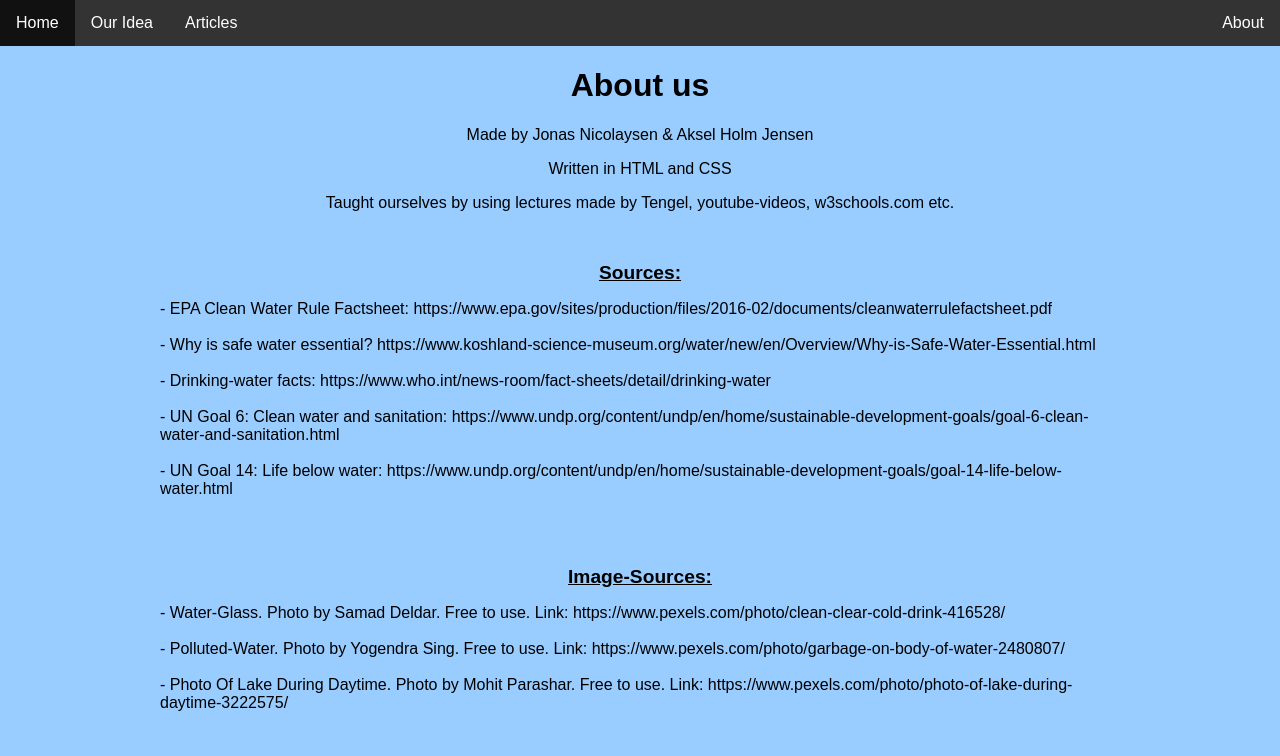
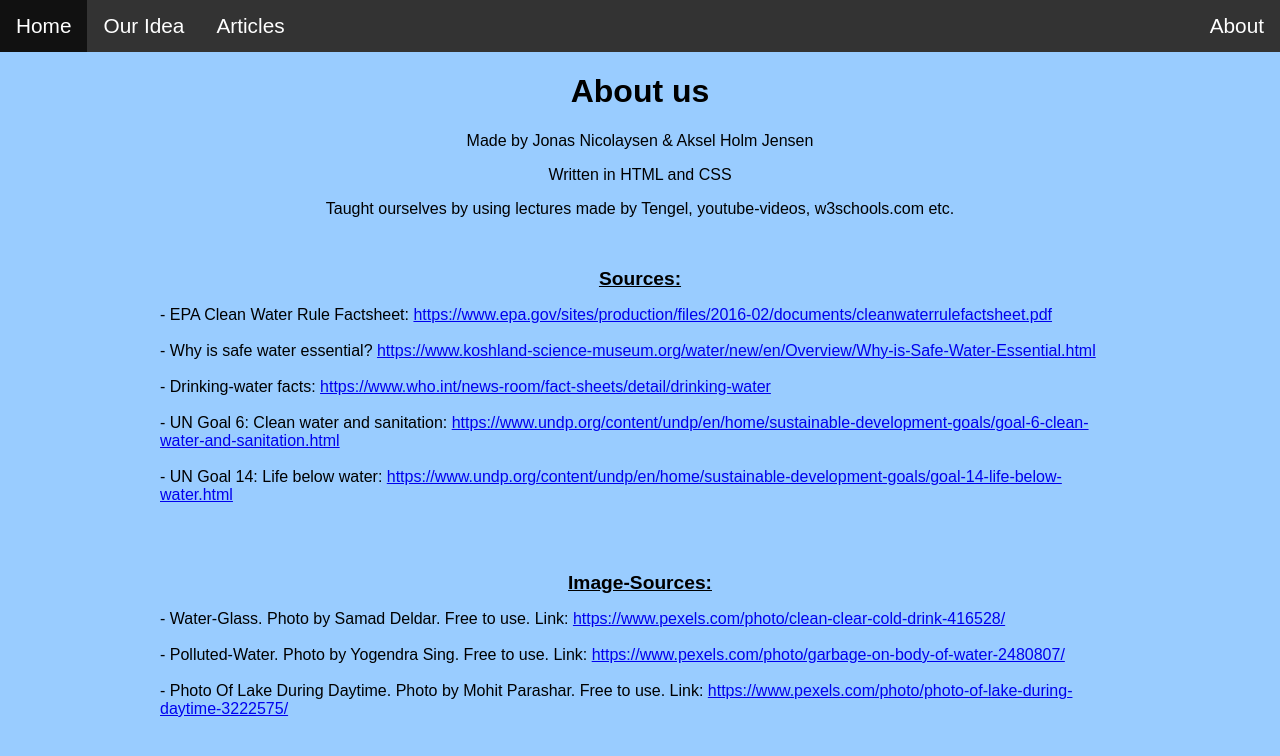
Before and after one commit to jonasnico/nettside-1, a plain HTML site: page about.html in a window 1280 px wide. Drawn offline with Linux system fonts and the light colour scheme.

Commit message:
Endringer i forhold til tilbakemelding, Snowball Challenge

```diff
--- a/about.html
+++ b/about.html
@@ -28,24 +28,24 @@
 <br>
   <p><div class="sources-text"><b>Sources: </b></div></p>
   <p>
-  - EPA Clean Water Rule Factsheet: https://www.epa.gov/sites/production/files/2016-02/documents/cleanwaterrulefactsheet.pdf
+  - EPA Clean Water Rule Factsheet: <a href="https://www.epa.gov/sites/production/files/2016-02/documents/cleanwaterrulefactsheet.pdf">https://www.epa.gov/sites/production/files/2016-02/documents/cleanwaterrulefactsheet.pdf</a>
   <br><br>
-  - Why is safe water essential? https://www.koshland-science-museum.org/water/new/en/Overview/Why-is-Safe-Water-Essential.html
+  - Why is safe water essential? <a href="https://www.koshland-science-museum.org/water/new/en/Overview/Why-is-Safe-Water-Essential.html">https://www.koshland-science-museum.org/water/new/en/Overview/Why-is-Safe-Water-Essential.html</a>
   <br><br>
-  - Drinking-water facts: https://www.who.int/news-room/fact-sheets/detail/drinking-water
+  - Drinking-water facts: <a href="https://www.who.int/news-room/fact-sheets/detail/drinking-water">https://www.who.int/news-room/fact-sheets/detail/drinking-water</a>
   <br><br>
-  - UN Goal 6: Clean water and sanitation: https://www.undp.org/content/undp/en/home/sustainable-development-goals/goal-6-clean-water-and-sanitation.html
+  - UN Goal 6: Clean water and sanitation: <a href="https://www.undp.org/content/undp/en/home/sustainable-development-goals/goal-6-clean-water-and-sanitation.html">https://www.undp.org/content/undp/en/home/sustainable-development-goals/goal-6-clean-water-and-sanitation.html</a>
   <br><br>
-  - UN Goal 14: Life below water: https://www.undp.org/content/undp/en/home/sustainable-development-goals/goal-14-life-below-water.html
+  - UN Goal 14: Life below water: <a href="https://www.undp.org/content/undp/en/home/sustainable-development-goals/goal-14-life-below-water.html">https://www.undp.org/content/undp/en/home/sustainable-development-goals/goal-14-life-below-water.html</a>
   </p>
 <br><br>
   <p><div class="imagesources-text"><b>Image-Sources: </b></div></p>
   <p>
-    - Water-Glass. Photo by Samad Deldar. Free to use. Link: https://www.pexels.com/photo/clean-clear-cold-drink-416528/
+    - Water-Glass. Photo by Samad Deldar. Free to use. Link: <a href="https://www.pexels.com/photo/clean-clear-cold-drink-416528/">https://www.pexels.com/photo/clean-clear-cold-drink-416528/</a>
     <br><br>
-    - Polluted-Water. Photo by Yogendra Sing. Free to use. Link: https://www.pexels.com/photo/garbage-on-body-of-water-2480807/
+    - Polluted-Water. Photo by Yogendra Sing. Free to use. Link: <a href="https://www.pexels.com/photo/garbage-on-body-of-water-2480807/">https://www.pexels.com/photo/garbage-on-body-of-water-2480807/</a>
     <br><br>
-    - Photo Of Lake During Daytime. Photo by Mohit Parashar. Free to use. Link: https://www.pexels.com/photo/photo-of-lake-during-daytime-3222575/
+    - Photo Of Lake During Daytime. Photo by Mohit Parashar. Free to use. Link: <a href="https://www.pexels.com/photo/photo-of-lake-during-daytime-3222575/">https://www.pexels.com/photo/photo-of-lake-during-daytime-3222575/</a>
   </p>
 <br>
 </div>
--- a/css/styles.css
+++ b/css/styles.css
@@ -8,22 +8,26 @@ body {
   padding: 0;
 }
 
+.nav-links{
+  font-size: 1.3em;
+}
+
 .intro {
   padding: 20px;
 }
-
+/*Changed text position in relation to buttons*/
 .title{
   color: #fff;
-  font-size: larger;
+  font-size: 1em;
   position: absolute;
-  top: 57%;
+  top: 56%;
   left: 50%;
   transform: translate(-50%,-50%);
 }
 
 .button{
   position: absolute;
-  top: 62%;
+  top: 65%;
   left: 50%;
   transform: translate(-50%,-50%);
 }
@@ -89,13 +93,13 @@ li a:hover {
   text-align: center;
   text-decoration: underline;
 }
-
+/*Changed padding according to feedback*/
 .bgimg {
   padding: 10px;
 }
 
 .idea-img {
-  padding: 20px;
+  padding: 10px;
 }
 
 .articles {
```
Also changed, not shown: articles.html (+3 -0 lines), index.html (+1 -1 lines).
